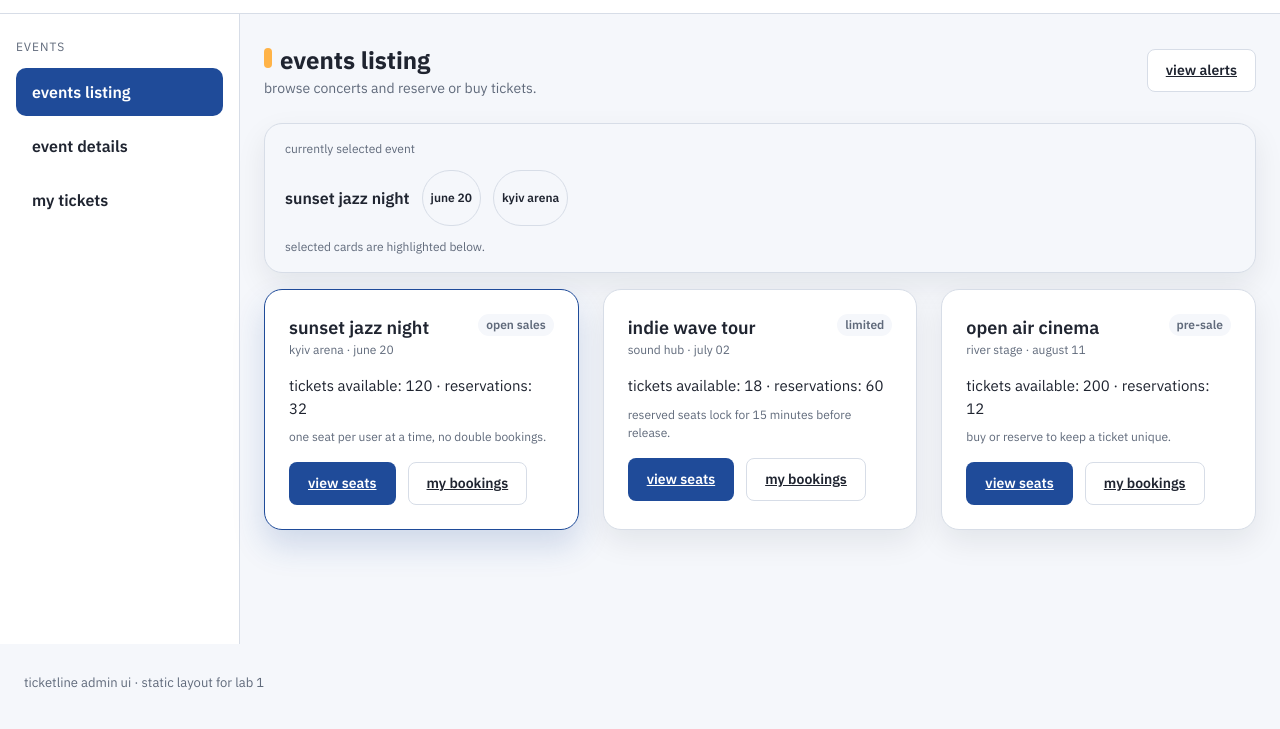
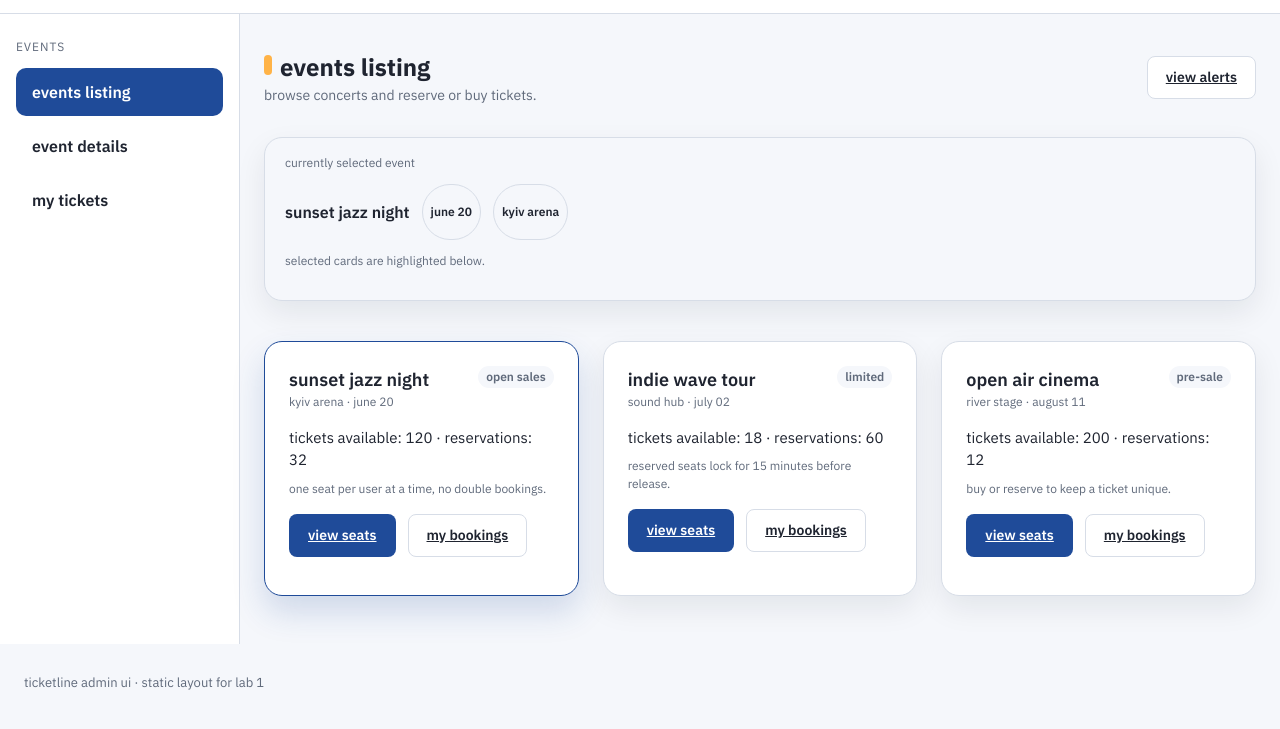
Before and after one commit to What-I-pressed/university_ui_development, a website: page pages/events.html in a window 1280 px wide. Shown: the part 63-792 px from the top of the page. Drawn offline with Linux system fonts and the light colour scheme.

Commit message:
style: add consistent gaps between content blocks

```diff
--- a/scss/_layout.scss
+++ b/scss/_layout.scss
@@ -124,13 +124,14 @@
 
 .main-content {
   padding: 28px 24px 48px;
+  display: grid;
+  gap: 24px;
 }
 
 .content-header {
   display: flex;
   flex-direction: column;
   gap: 8px;
-  margin-bottom: 24px;
 }
 
 .content-actions {
```
Also changed, not shown: css/main.css.
